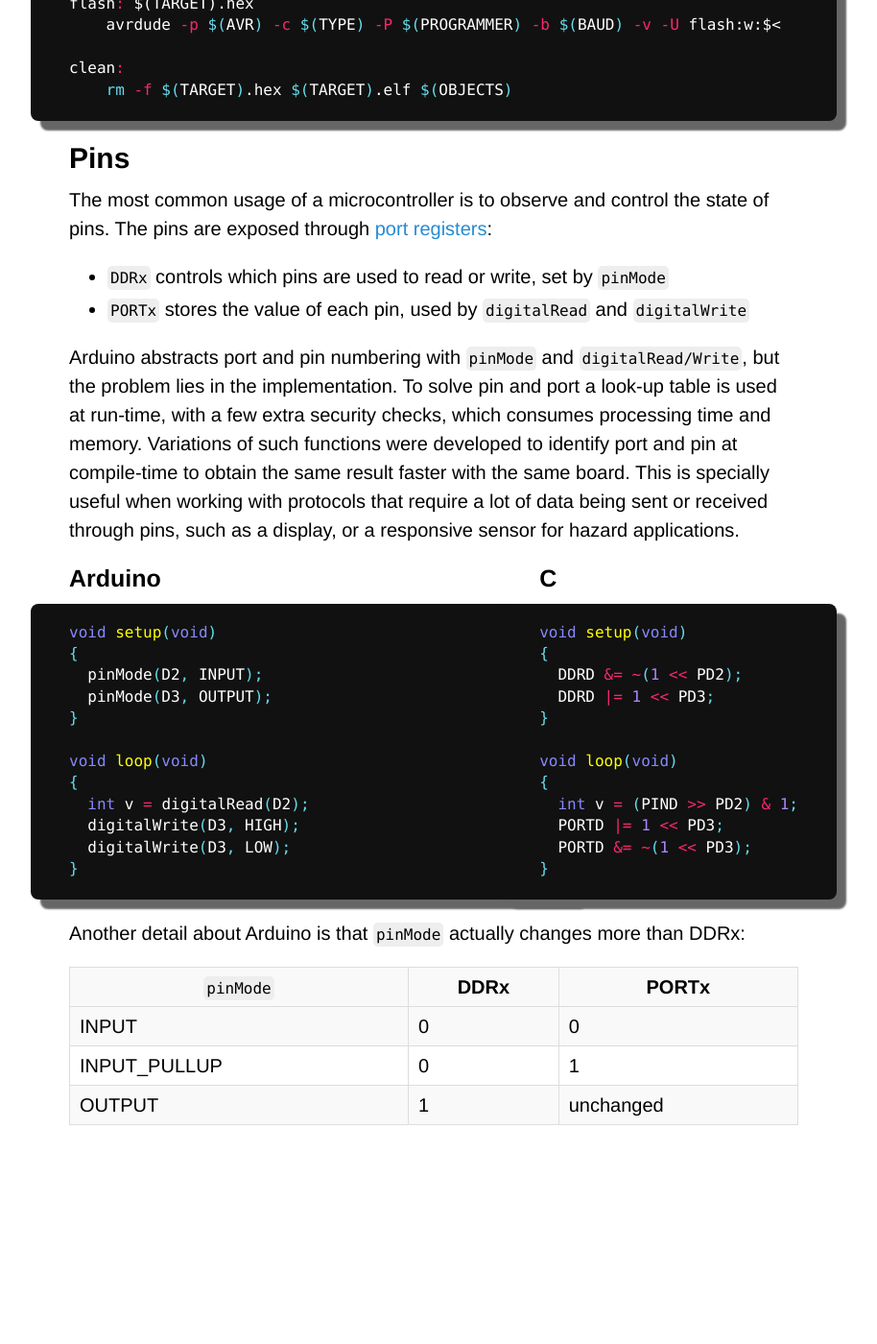
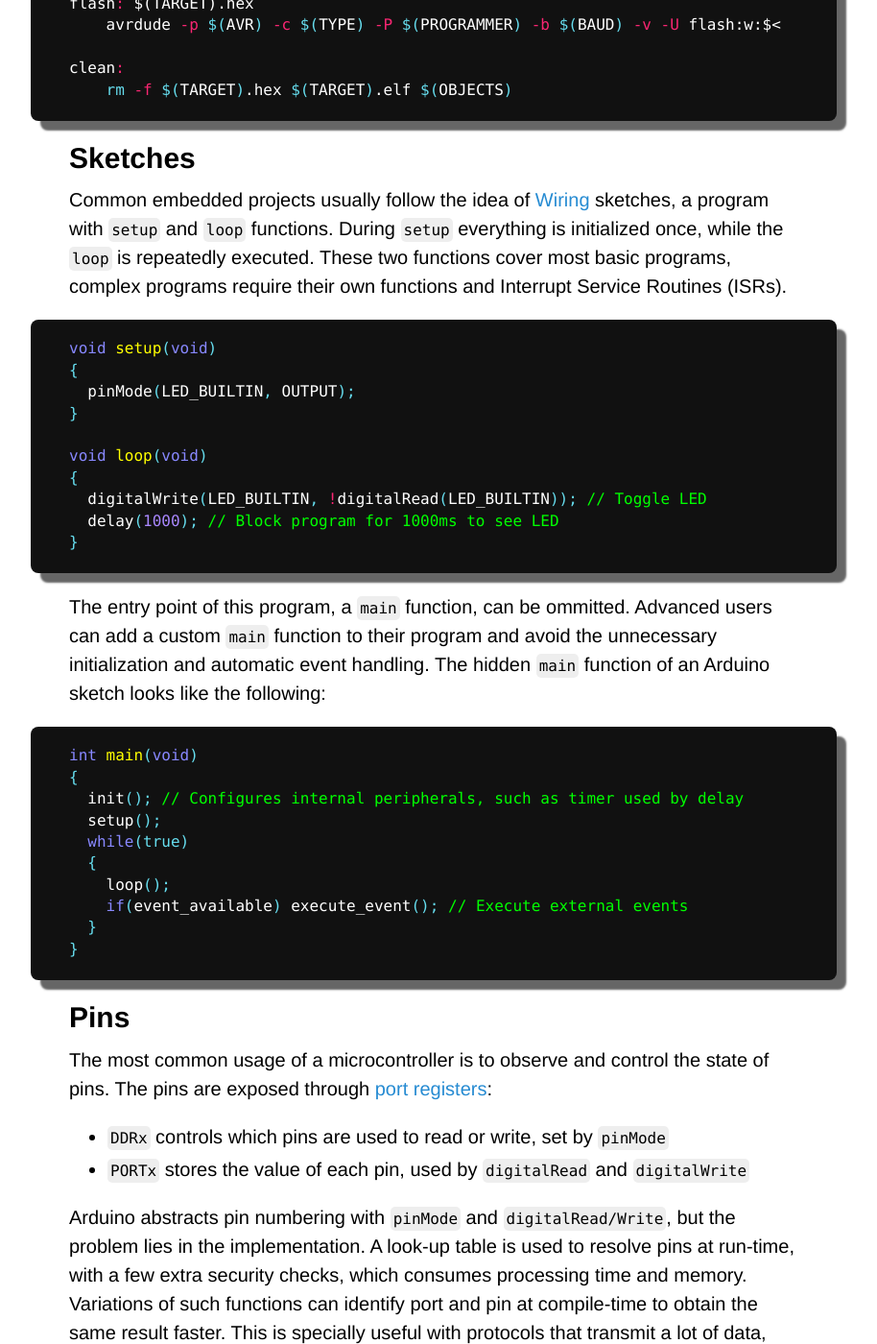
Before and after one commit to Maumagnaguagno/maumagnaguagno.github.io, a Jekyll site: the page built from baremetal.md, in a window 1280 px wide and 1400 px high, scrolled down 2432 px. Shown: the whole window at 96% size, without its empty margins (188-1102 px from the left). Built offline with Jekyll 4.4.1, drawn with Linux system fonts in a browser that asks for light colours; our own code applies the rules of GitHub Pages for plain Markdown files; before the commit the page ends 3624 px from its top, so only the background shows below that; some of the changed text lies outside the part shown.

Commit message:
Add Sketches section to Bare Metal

````diff
--- a/baremetal.md
+++ b/baremetal.md
@@ -79,16 +79,51 @@ clean:
 	rm -f $(TARGET).hex $(TARGET).elf $(OBJECTS)
 ```
 
+## Sketches
+Common embedded projects usually follow the idea of [Wiring](https://en.wikipedia.org/wiki/Wiring_(development_platform)) sketches, a program with ``setup`` and ``loop`` functions.
+During ``setup`` everything is initialized once, while the ``loop`` is repeatedly executed.
+These two functions cover most basic programs, complex programs require their own functions and Interrupt Service Routines (ISRs).
+
+```c
+void setup(void)
+{
+  pinMode(LED_BUILTIN, OUTPUT);
+}
+
+void loop(void)
+{
+  digitalWrite(LED_BUILTIN, !digitalRead(LED_BUILTIN)); // Toggle LED
+  delay(1000); // Block program for 1000ms to see LED
+}
+```
+
+The entry point of this program, a ``main`` function, can be ommitted.
+Advanced users can add a custom ``main`` function to their program and avoid the unnecessary initialization and automatic event handling.
+The hidden ``main`` function of an Arduino sketch looks like the following:
+
+```c
+int main(void)
+{
+  init(); // Configures internal peripherals, such as timer used by delay
+  setup();
+  while(true)
+  {
+    loop();
+    if(event_available) execute_event(); // Execute external events
+  }
+}
+```
+
 ## Pins
 The most common usage of a microcontroller is to observe and control the state of pins.
 The pins are exposed through [port registers](https://www.arduino.cc/en/Reference/PortManipulation):
 - ``DDRx`` controls which pins are used to read or write, set by ``pinMode``
 - ``PORTx`` stores the value of each pin, used by ``digitalRead`` and ``digitalWrite``
 
-Arduino abstracts port and pin numbering with ``pinMode`` and ``digitalRead/Write``, but the problem lies in the implementation.
-To solve pin and port a look-up table is used at run-time, with a few extra security checks, which consumes processing time and memory.
-Variations of such functions were developed to identify port and pin at compile-time to obtain the same result faster with the same board.
-This is specially useful when working with protocols that require a lot of data being sent or received through pins, such as a display, or a responsive sensor for hazard applications.
+Arduino abstracts pin numbering with ``pinMode`` and ``digitalRead/Write``, but the problem lies in the implementation.
+A look-up table is used to resolve pins at run-time, with a few extra security checks, which consumes processing time and memory.
+Variations of such functions can identify port and pin at compile-time to obtain the same result faster.
+This is specially useful with protocols that transmit a lot of data, such as a display, or a responsive sensor for hazard applications.
 
 <div class="split" markdown="1">
 
@@ -129,10 +164,13 @@ void loop(void)
 
 </div>
 
-Another detail about Arduino is that ``pinMode`` actually changes more than DDRx:
+Another detail about Arduino is that ``pinMode`` usually changes more than DDRx:
 
 ``pinMode``  | DDRx | PORTx
 ---          | ---  | ---
 INPUT        | 0    | 0
 INPUT_PULLUP | 0    | 1
 OUTPUT       | 1    | unchanged
+
+This behaviour may not be valid to certain boards, as different vendors may support Arduino functions in their hardware while supplying incompatible implementations of ``pinMode``.
+Even if the implementation is equal there is a chance only the OUTPUT pins are set, as Arduino starts all pins as INPUTs, something to keep in mind while porting projects.
````
